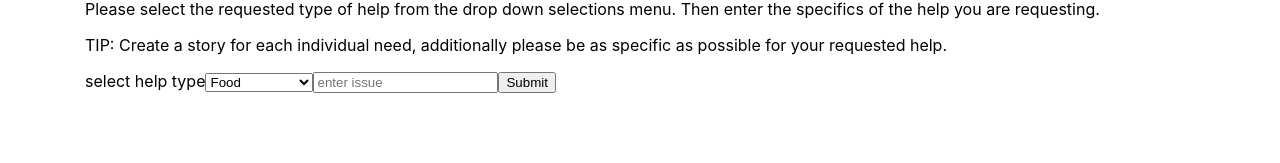
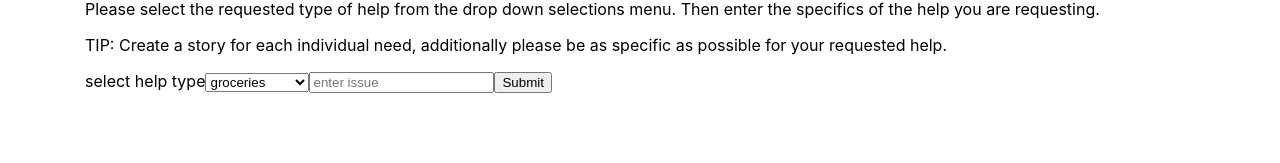
Before and after one commit to brendenrdowd/itTakesAVillage-client, a React (Create React App) app: page /create in a window 1280 px wide. Shown: the part 133-296 px from the top of the page. Built offline with nearby package versions, Linux system fonts and the light colour scheme.

Commit message:
added story comp test & implemented dashboard selector

```diff
--- a/src/components/CreateStoryForm/CreateStoryForm.js
+++ b/src/components/CreateStoryForm/CreateStoryForm.js
@@ -14,6 +14,15 @@ class CreateStoryForm extends Component {
     };
   }
 
+  keywords = [
+    "groceries",
+    "food offer",
+    "rideshare",
+    "transportation",
+    "moving",
+    "clothing",
+  ];
+
   handleTextChange = (event) => {
     this.setState({ textValue: event.target.value });
   };
@@ -21,13 +30,6 @@ class CreateStoryForm extends Component {
   handleSelectorChange = (event) => {
     this.setState({ selectValue: event.target.value });
   };
-
-  // only needed for non back end stuff
-  // handleSubmit = (event) => {
-  //   this.context.addStory(this.state.textValue);
-  //   this.context.addHelp(this.state.selectValue);
-  //   event.preventDefault();
-  // };
 
   // ready for backend connect
   handleSubmit = (event) => {
@@ -41,6 +43,11 @@ class CreateStoryForm extends Component {
     };
     console.log(this.context.story);
 
+    // StoryService.postStory({ user_id: userId, story: story.value }) .then(this.context.addStory) .then(() => { title.value = ''; }) .catch(this.context.setError); };
+
+    // const {userId} = this context
+
+    // pass user_id through here
     StoryService.postStory(story)
       .then((story) => {
         this.context.addStory(story);
@@ -72,9 +79,12 @@ class CreateStoryForm extends Component {
             value={this.state.selectValue}
             onChange={this.handleSelectorChange}
           >
-            <option value="food">Food</option>
-            <option value="clothes">Clothes</option>
-            <option value="transport">Transportation</option>
+            {/* may need to change key to an actual value */}
+            {this.keywords.map((keyword) => (
+              <option key={keyword} value={keyword}>
+                {keyword}
+              </option>
+            ))}
           </select>
         </label>
         {/* input for issue */}
--- a/src/config.js
+++ b/src/config.js
@@ -1,5 +1,4 @@
 export default {
-  // API_ENDPOINT: "https://???.herokuapp.com/api" || "http://localhost:8000/api",
   API_ENDPOINT: "http://localhost:8000/api",
   TOKEN_KEY: "user-authentication-token",
 };
--- a/src/services/story-api-service.js
+++ b/src/services/story-api-service.js
@@ -8,7 +8,7 @@ const StoryApiService = {
       method: "POST",
       body: JSON.stringify(story),
       headers: {
-        // authorization: `bearer ${config.API_ENDPOINT}`,
+        // authorization: `Bearer ${TokenService.getAuthToken()}`,
         "content-type": "application/json",
       },
     }).then((res) => {
@@ -26,7 +26,7 @@ const StoryApiService = {
     return fetch(`${config.API_ENDPOINT}/story/${id}`, {
       method: "GET",
       headers: {
-        //authorization: `bearer ${config.API_ENDPOINT}`
+        //authorization: `Bearer ${TokenService.getAuthToken()}`
         "content-type": "application/json",
       },
     }).then((res) =>
```
Also changed, not shown: 1 other file (tests, documents, lock files or other folders).
